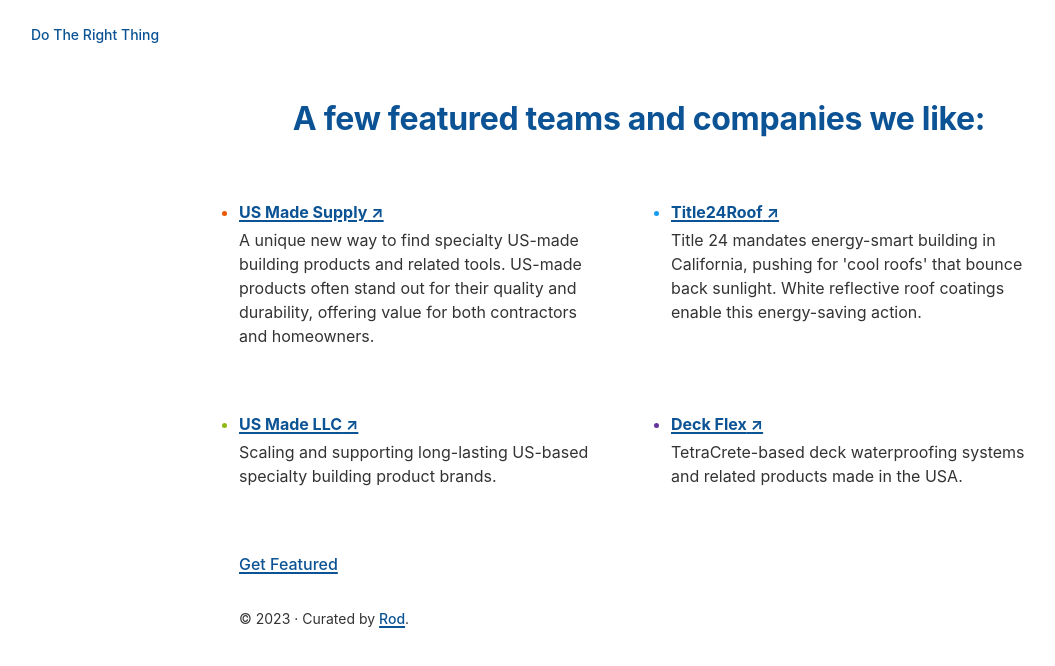
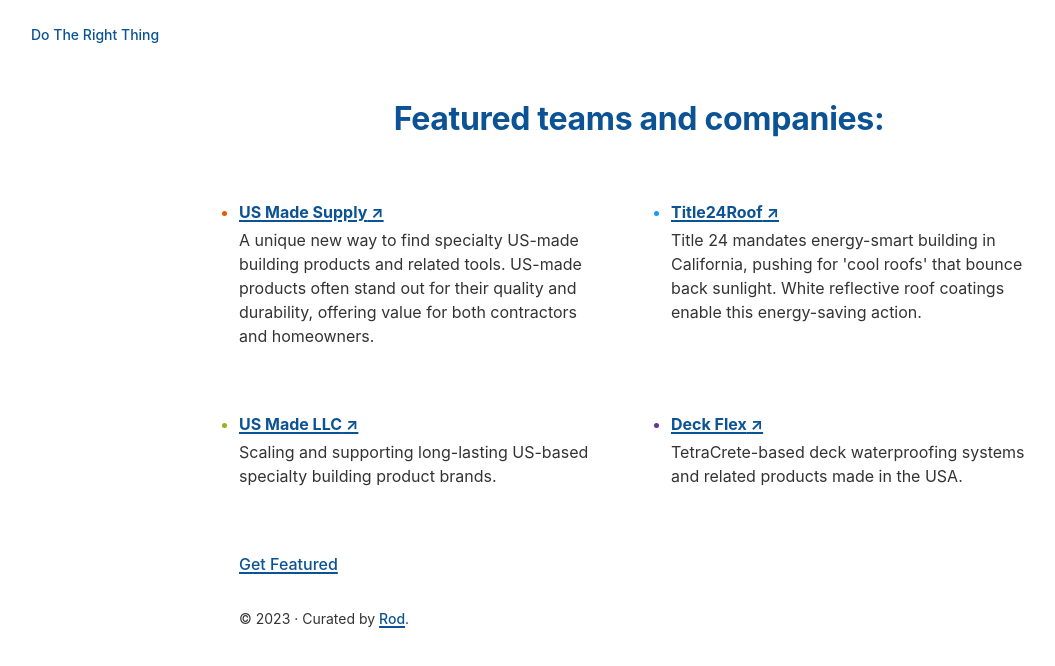
Before and after one commit to rodebrahimi/dtrt-core, a Gatsby site: page / in a window 1280 px wide. Shown: the whole page, without its empty margins (1-1056 px from the left). Built offline with nearby package versions, Linux system fonts and the light colour scheme; Gatsby itself is replaced by a stand-in of ours.

Commit message:
updated title

```diff
--- a/src/pages/index.js
+++ b/src/pages/index.js
@@ -64,7 +64,7 @@
   <Layout>
     <div className={styles.textCenter}>
       <h1>
-      <b>A few featured teams and companies we like:</b>
+      <b>Featured teams and companies:</b>
       </h1>
     </div>
     <ul className={styles.list}>
```
